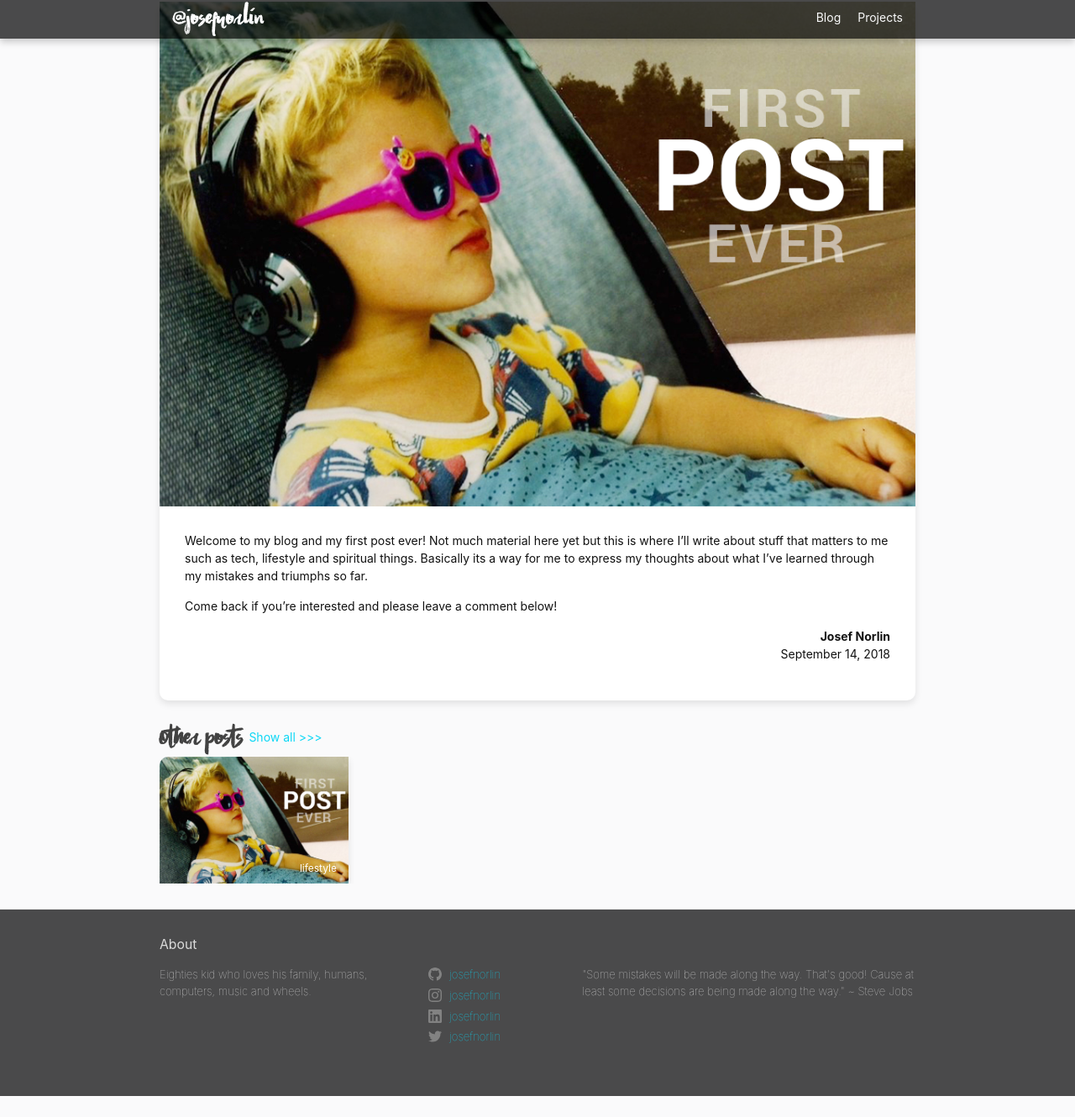
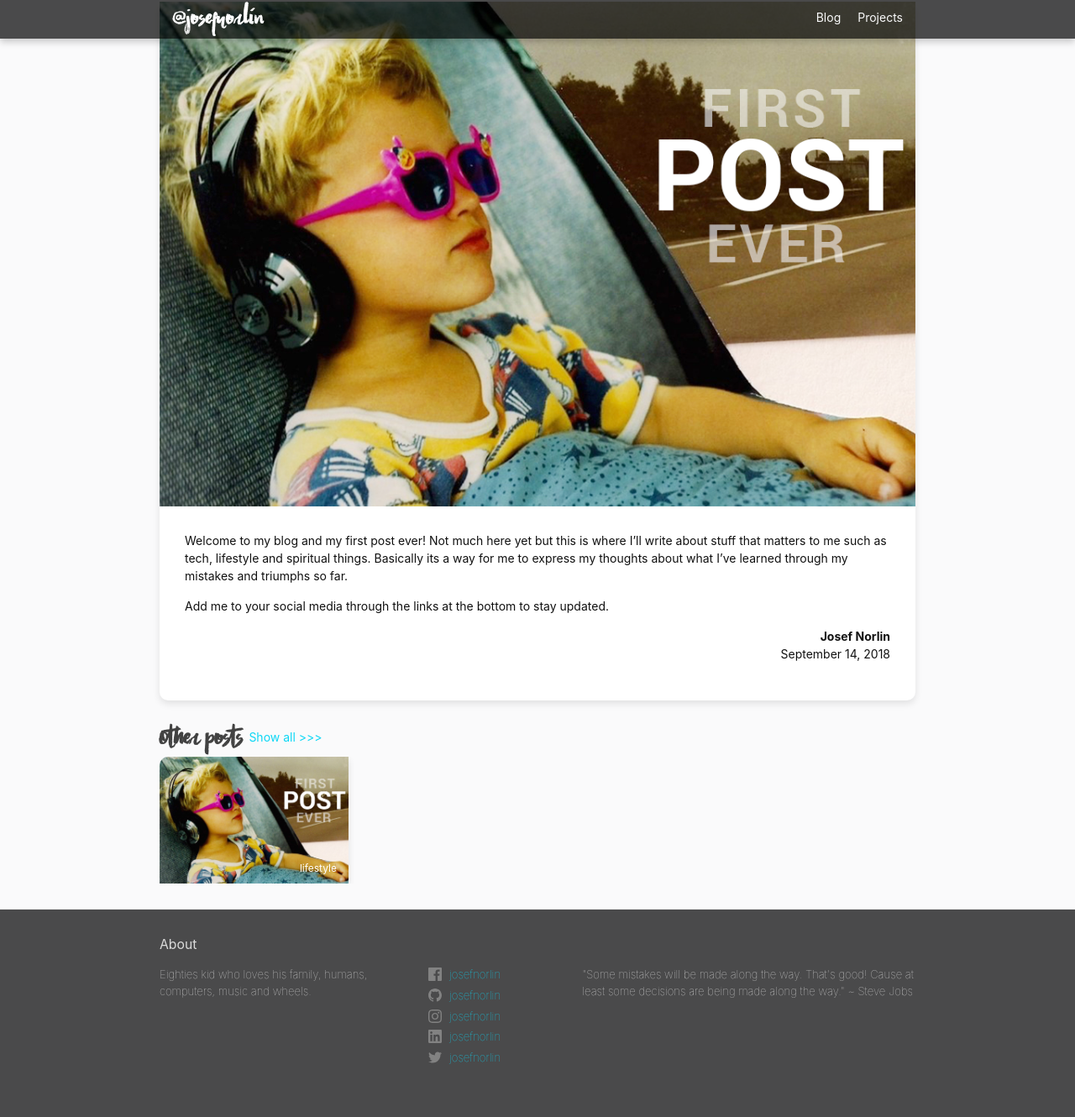
Before and after one commit to josefnorlin/josefnorlin.github.io, a Jekyll site: the page built from _posts/2018-09-14-first-post-ever.markdown, in a window 1280 px wide. Shown: the whole page at 84% size. Built offline with Jekyll 4.4.1, drawn with Linux system fonts in a browser that asks for light colours; comment, search, counter and statistics services are not loaded; before the commit the page ends 1305 px from its top, so only the background shows below that.

Commit message:
Text updates

```diff
--- a/_config.yml
+++ b/_config.yml
@@ -21,6 +21,7 @@ qoute: >- # this means to ignore newlines until "baseurl:"
   "Some mistakes will be made along the way. That's good! Cause at least some decisions are being made along the way." ~ Steve Jobs
 baseurl: "" # the subpath of your site, e.g. /blog
 url: "" # the base hostname & protocol for your site, e.g. http://example.com
+facebook_username: josefnorlin
 github_username: josefnorlin
 instagram_username: josefnorlin
 linkedin_username: josefnorlin
--- a/_posts/2018-09-14-first-post-ever.markdown
+++ b/_posts/2018-09-14-first-post-ever.markdown
@@ -6,6 +6,6 @@ categories: lifestyle
 image:  2018-09-14-first-post-ever.png
 comments: true
 ---
-Welcome to my blog and my first post ever! Not much material here yet but this is where I'll write about stuff that matters to me such as tech, lifestyle and spiritual things. Basically its a way for me to express my thoughts about what I've learned through my mistakes and triumphs so far.
+Welcome to my blog and my first post ever! Not much  here yet but this is where I'll write about stuff that matters to me such as tech, lifestyle and spiritual things. Basically its a way for me to express my thoughts about what I've learned through my mistakes and triumphs so far.
 
-Come back if you're interested and please leave a comment below!
+Add me to your social media through the links at the bottom to stay updated.
```
Also changed, not shown: 2 other files.
